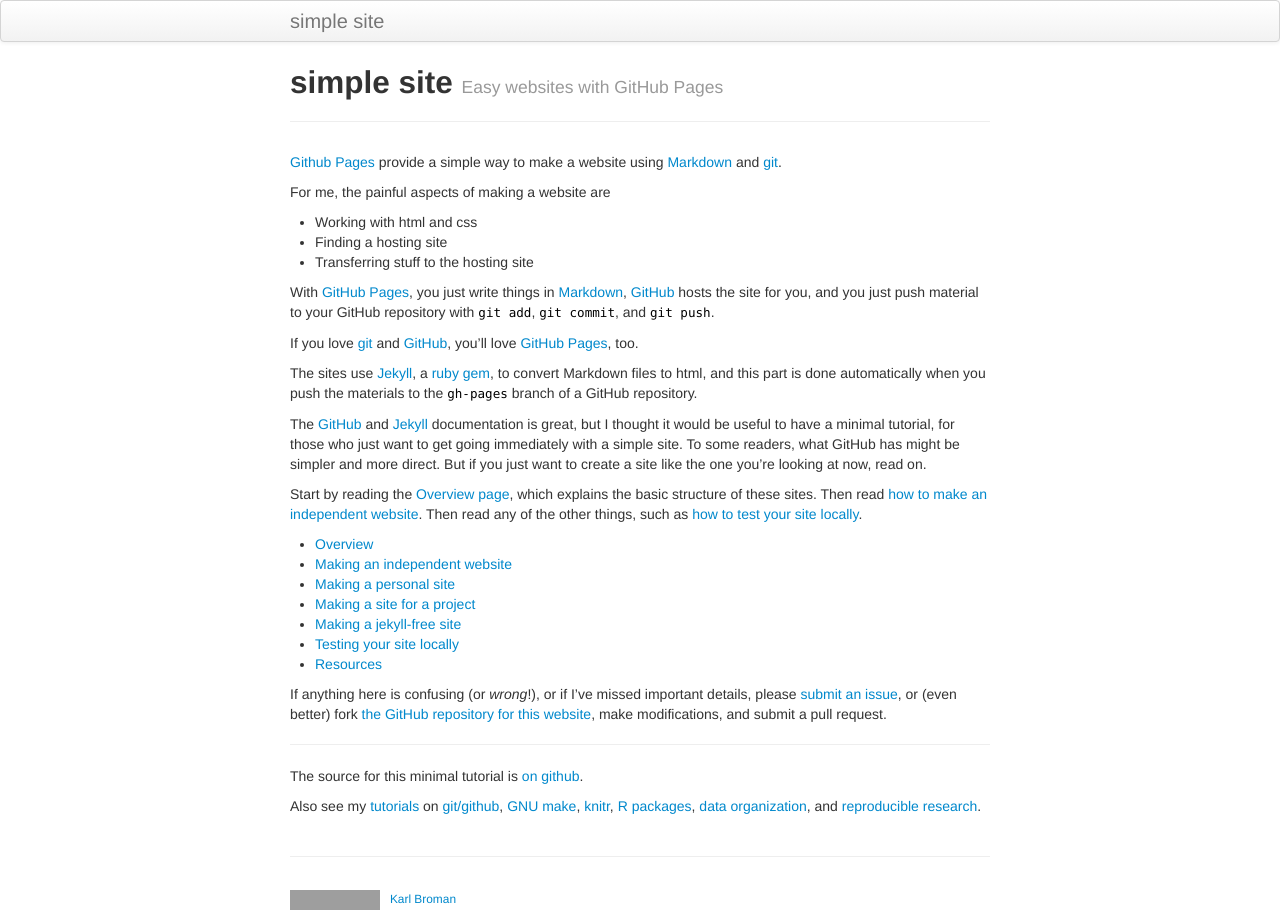
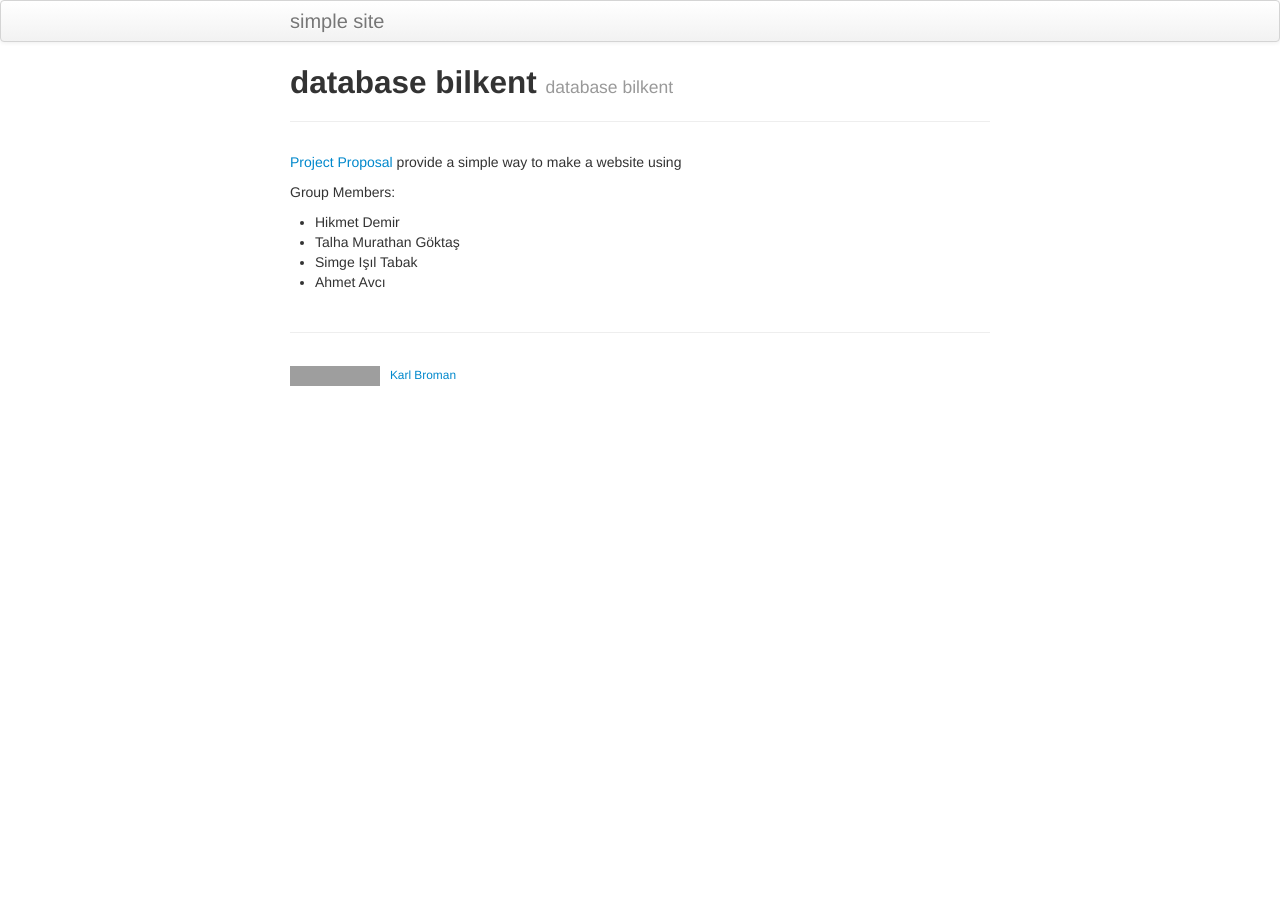
Before and after one commit to kbroman/simple_site, a Jekyll site: the page built from index.md, in a window 1280 px wide. Built offline with Jekyll 4.4.1, drawn with Linux system fonts in a browser that asks for light colours; grey boxes are pictures that could not be loaded.

Commit message:
Update index.md

```diff
--- a/index.md
+++ b/index.md
@@ -1,72 +1,15 @@
 ---
 layout: page
-title: simple site
-tagline: Easy websites with GitHub Pages
-description: Minimal tutorial on making a simple website with GitHub Pages
+title: database bilkent
+tagline: database bilkent
+description: database bilkent
 ---
 
-[Github Pages](https://pages.github.com) provide a simple way to make a
+[Project Proposal](https://pages.github.com) provide a simple way to make a
 website using
-[Markdown](https://daringfireball.net/projects/markdown/) and
-[git](https://git-scm.com).
 
-For me, the painful aspects of making a website are
-
-- Working with html and css
-- Finding a hosting site
-- Transferring stuff to the hosting site
-
-With [GitHub Pages](https://pages.github.com), you just write things in
-[Markdown](https://daringfireball.net/projects/markdown/),
-[GitHub](https://github.com) hosts the site for you, and you just push
-material to your GitHub repository with `git add`, `git commit`, and
-`git push`.
-
-If you love [git](https://git-scm.com/) and
-[GitHub](https://github.com), you'll love
-[GitHub Pages](https://pages.github.com), too.
-
-The sites use [Jekyll](https://jekyllrb.com/), a
-[ruby](https://www.ruby-lang.org/en/) [gem](https://rubygems.org/), to
-convert Markdown files to html, and this part is done
-automatically when you push the materials to the `gh-pages` branch
-of a GitHub repository.
-
-The [GitHub](https://pages.github.com) and
-[Jekyll](https://jekyllrb.com) documentation is great, but I thought it
-would be useful to have a minimal tutorial, for those who just want to
-get going immediately with a simple site. To some readers, what GitHub
-has might be simpler and more direct.  But if you just want to create
-a site like the one you're looking at now, read on.
-
-Start by reading the [Overview page](pages/overview.html), which
-explains the basic structure of these sites. Then read
-[how to make an independent website](pages/independent_site.html). Then
-read any of the other things, such as
-[how to test your site locally](pages/local_test.html).
-
-- [Overview](pages/overview.html)
-- [Making an independent website](pages/independent_site.html)
-- [Making a personal site](pages/user_site.html)
-- [Making a site for a project](pages/project_site.html)
-- [Making a jekyll-free site](pages/nojekyll.html)
-- [Testing your site locally](pages/local_test.html)
-- [Resources](pages/resources.html)
-
-If anything here is confusing (or _wrong_!), or if I've missed
-important details, please
-[submit an issue](https://github.com/kbroman/simple_site/issues), or (even
-better) fork [the GitHub repository for this website](https://github.com/kbroman/simple_site),
-make modifications, and submit a pull request.
-
----
-
-The source for this minimal tutorial is [on github](https://github.com/kbroman/simple_site).
-
-Also see my [tutorials](https://kbroman.org/pages/tutorials) on
-[git/github](https://kbroman.org/github_tutorial),
-[GNU make](https://kbroman.org/minimal_make),
-[knitr](https://kbroman.org/knitr_knutshell),
-[R packages](https://kbroman.org/pkg_primer),
-[data organization](https://kbroman.org/dataorg),
-and [reproducible research](https://kbroman.org/steps2rr).
+Group Members:
+- Hikmet Demir
+- Talha Murathan Göktaş
+- Simge Işıl Tabak
+- Ahmet Avcı
```
